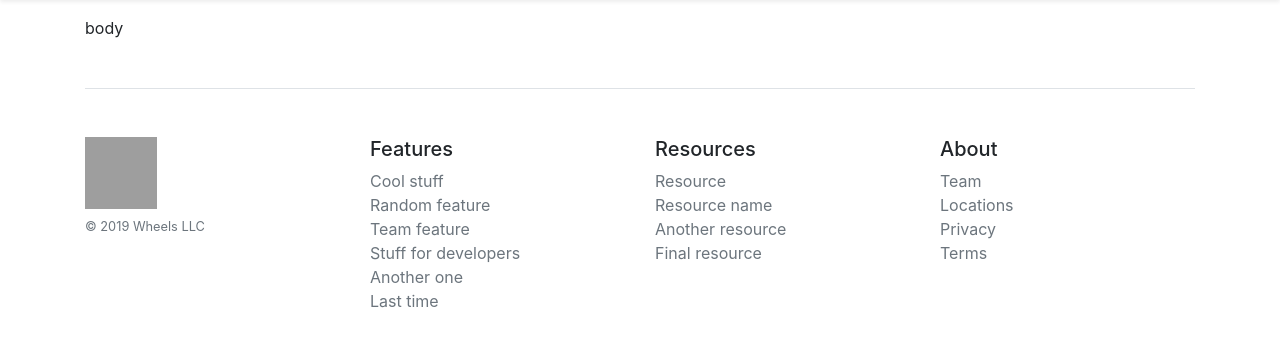
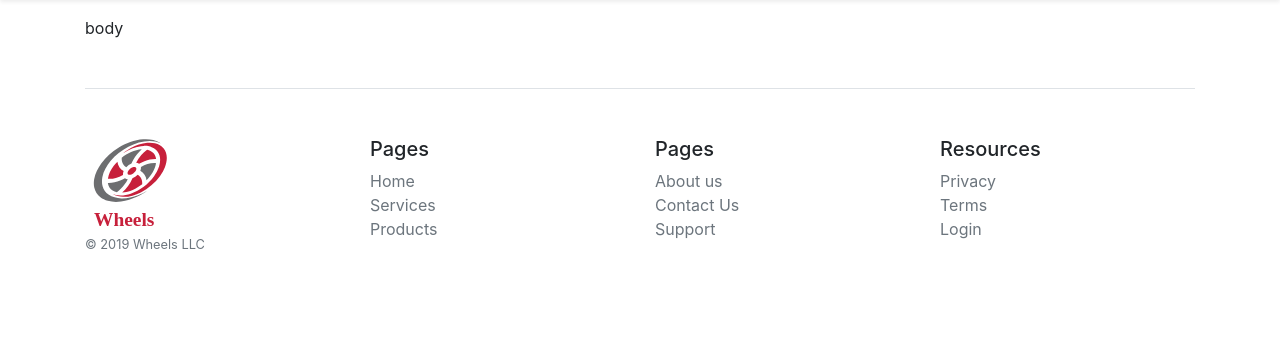
Before and after one commit to yasdanibrenes/proyecto_progra4, a PHP site: page / in a window 1280 px wide. Shown: the part 108-455 px from the top of the page. Run offline with PHP 8.4, Linux system fonts and the light colour scheme; grey boxes are pictures that could not be loaded.

Commit message:
Update footer.php

```diff
--- a/Views/footer.php
+++ b/Views/footer.php
@@ -1,36 +1,31 @@
 <footer class="pt-4 my-md-5 pt-md-5 border-top">
             <div class="row">
             <div class="col-12 col-md">
-                <img class="mb-2" src="./src/logo.png" alt="" width="72" height="72">
+                <img class="mb-2" src="./src/logo.svg" alt="" width="90" height="90">
                 <small class="d-block mb-3 text-muted">&copy; 2019 Wheels LLC</small>
             </div>
             <div class="col-6 col-md">
-                <h5>Features</h5>
+                <h5>Pages</h5>
                 <ul class="list-unstyled text-small">
-                <li><a class="text-muted" href="#">Cool stuff</a></li>
-                <li><a class="text-muted" href="#">Random feature</a></li>
-                <li><a class="text-muted" href="#">Team feature</a></li>
-                <li><a class="text-muted" href="#">Stuff for developers</a></li>
-                <li><a class="text-muted" href="#">Another one</a></li>
-                <li><a class="text-muted" href="#">Last time</a></li>
+                <li><a class="text-muted" href="index.php">Home</a></li>
+                <li><a class="text-muted" href="services.php">Services</a></li>
+                <li><a class="text-muted" href="products.php">Products</a></li>
+                </ul>
+            </div>
+            <div class="col-6 col-md">
+                <h5>Pages</h5>
+                <ul class="list-unstyled text-small">
+                    <li><a class="text-muted" href="about.php">About us</a></li>
+                    <li><a class="text-muted" href="contact.php">Contact Us</a></li>
+                    <li><a class="text-muted" href="support.php">Support</a></li>
                 </ul>
             </div>
             <div class="col-6 col-md">
                 <h5>Resources</h5>
                 <ul class="list-unstyled text-small">
-                <li><a class="text-muted" href="#">Resource</a></li>
-                <li><a class="text-muted" href="#">Resource name</a></li>
-                <li><a class="text-muted" href="#">Another resource</a></li>
-                <li><a class="text-muted" href="#">Final resource</a></li>
-                </ul>
-            </div>
-            <div class="col-6 col-md">
-                <h5>About</h5>
-                <ul class="list-unstyled text-small">
-                <li><a class="text-muted" href="#">Team</a></li>
-                <li><a class="text-muted" href="#">Locations</a></li>
-                <li><a class="text-muted" href="#">Privacy</a></li>
-                <li><a class="text-muted" href="#">Terms</a></li>
+                    <li><a class="text-muted" href="#">Privacy</a></li>
+                    <li><a class="text-muted" href="#">Terms</a></li>
+                    <li><a class="text-muted" href="login.php">Login</a></li>
                 </ul>
             </div>
             </div>
```
